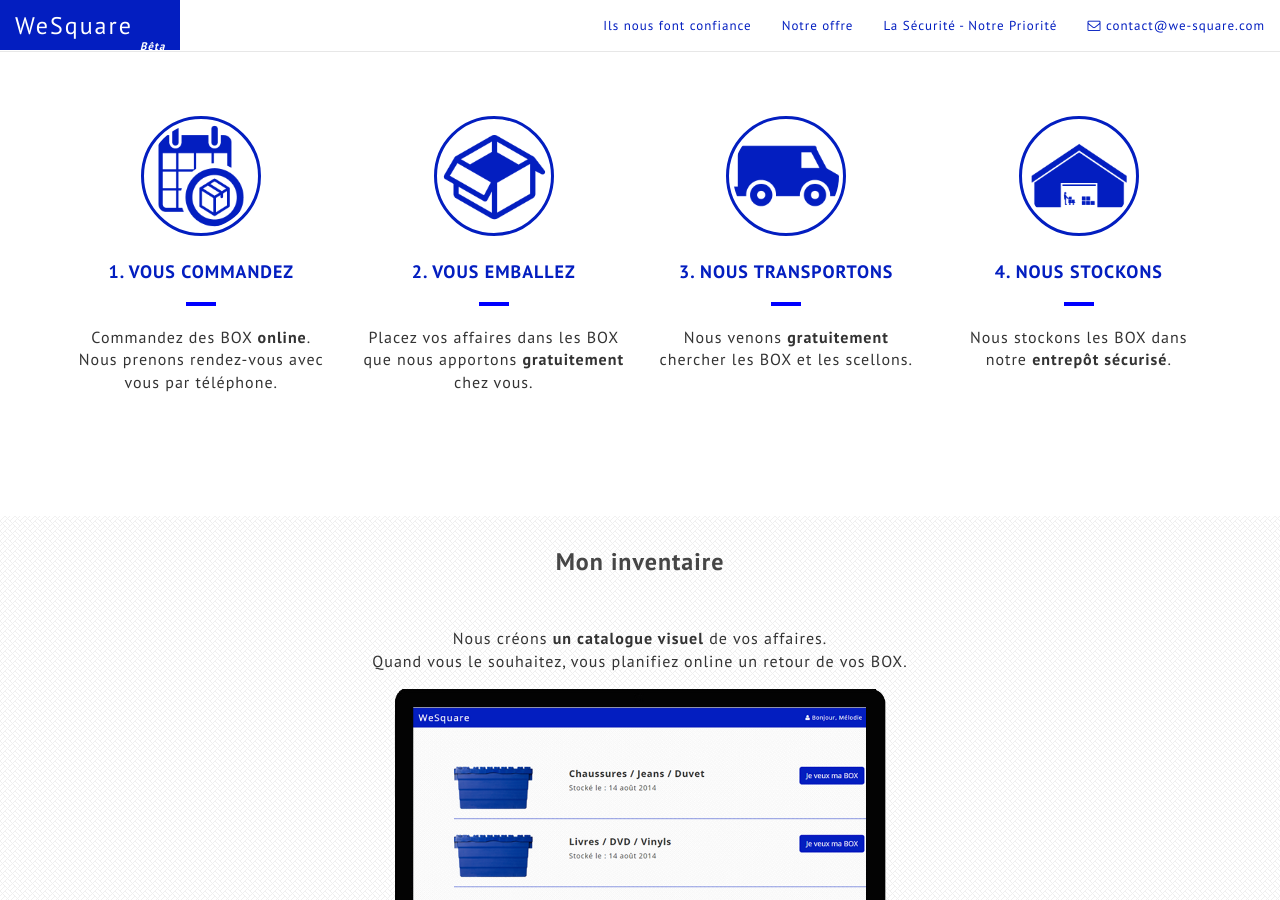
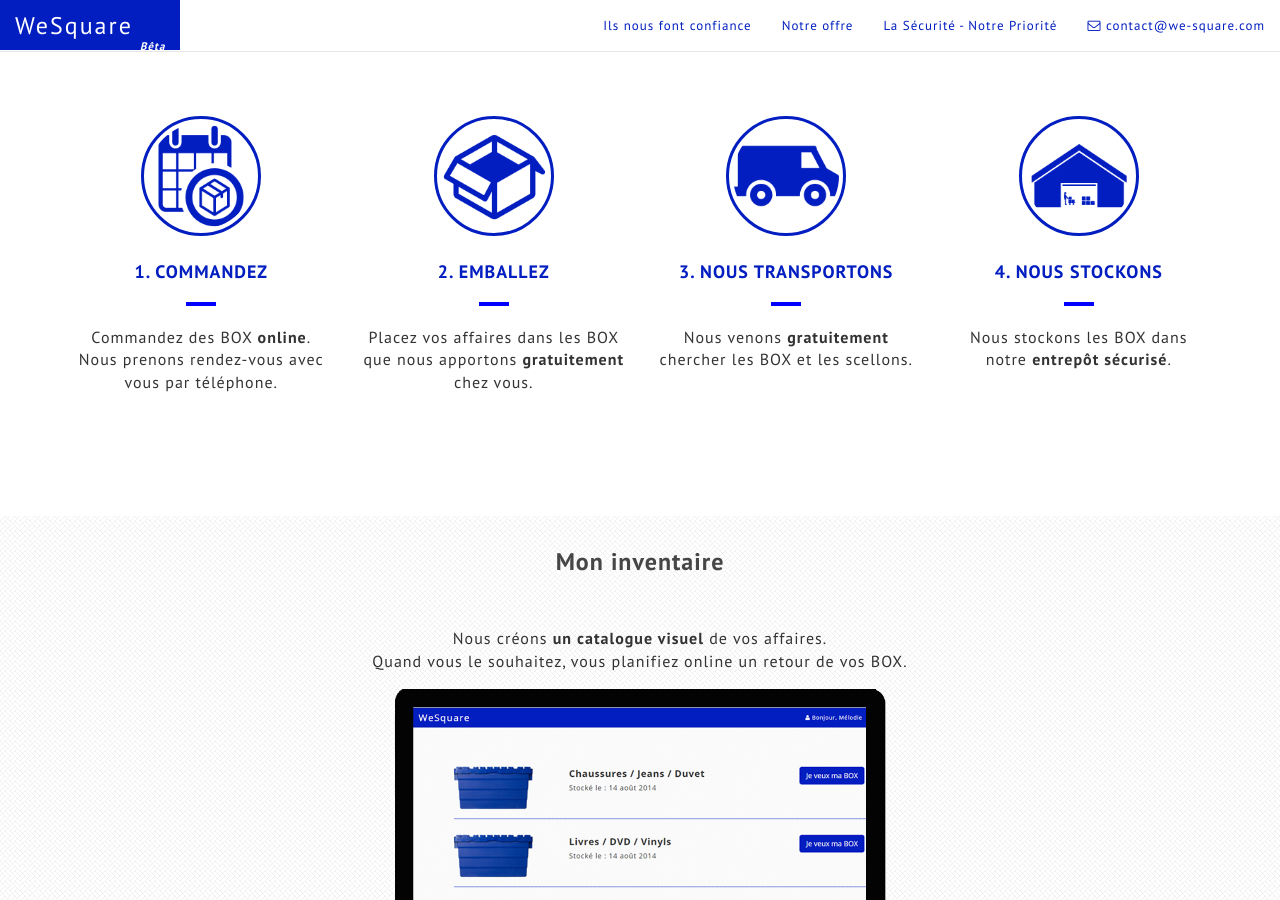
Before and after one commit to Seb1501/wesquare, a Jekyll site: the page built from index.html, in a window 1280 px wide and 900 px high, scrolled down 719 px. Built offline with Jekyll 4.4.1, drawn with Linux system fonts in a browser that asks for light colours; nearby versions of some CDN libraries; Markdown is read by kramdown in place of the engine named in the settings.

Commit message:
Suppression du vous

```diff
--- a/index.html
+++ b/index.html
@@ -61,14 +61,14 @@ adress: http://www.we-square.com
       <div class="col-sm-6 col-md-3 feature">
         <img src="images/icon_62565/icon_62565_blue.png" width="120" class="circle">
         <p>
-        <h4><b>1. VOUS COMMANDEZ</b></h4>
+        <h4><b>1. COMMANDEZ</b></h4>
         <hr>Commandez des BOX <strong>online</strong>. Nous prenons rendez-vous avec vous par téléphone. </hr>
         </p>
       </div>
       <div class="col-sm-6 col-md-3 feature">
         <img src="images/icon_63393/icon_63393_blue.png" width="120" class="circle">
         <p>
-        <h4><b>2. VOUS EMBALLEZ</b></h4>
+        <h4><b>2. EMBALLEZ</b></h4>
         <hr>Placez vos affaires dans les BOX que nous apportons <strong> gratuitement </strong> chez vous.</hr>
         </p>
       </div>
```
